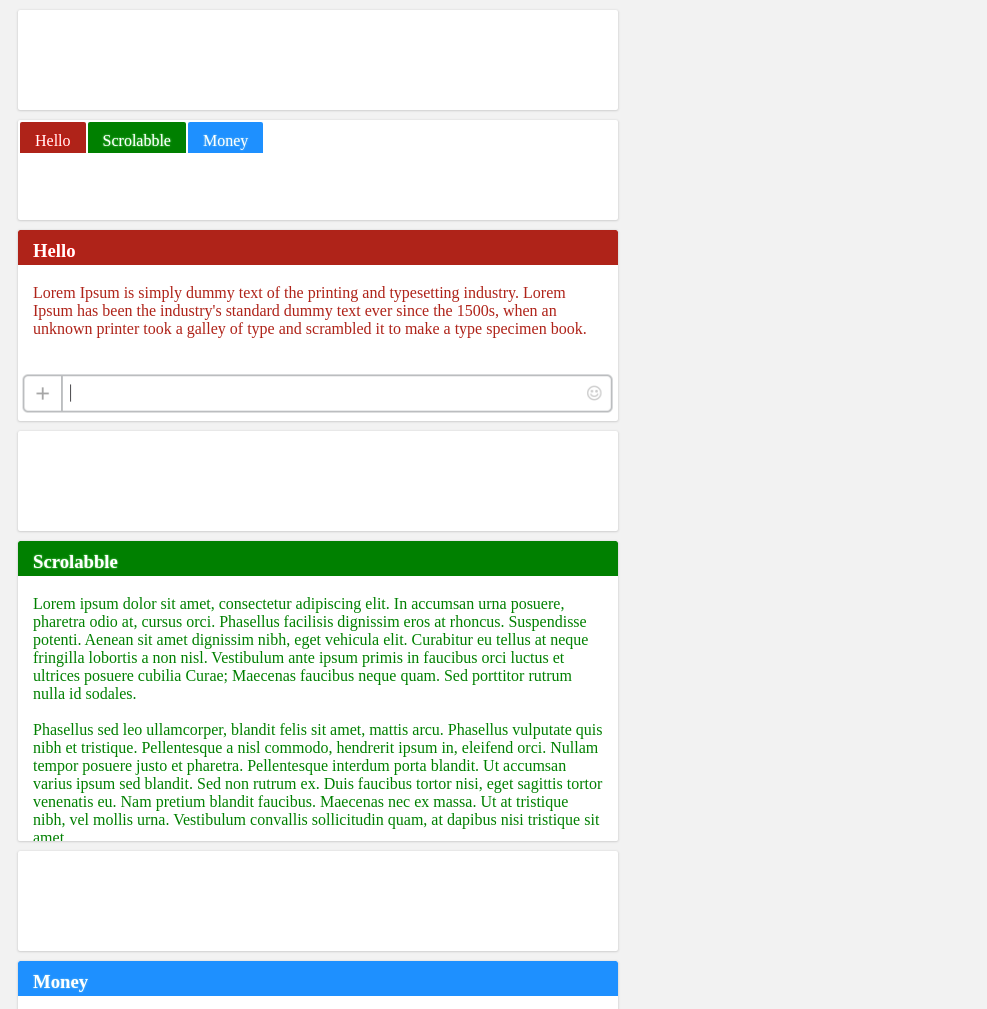
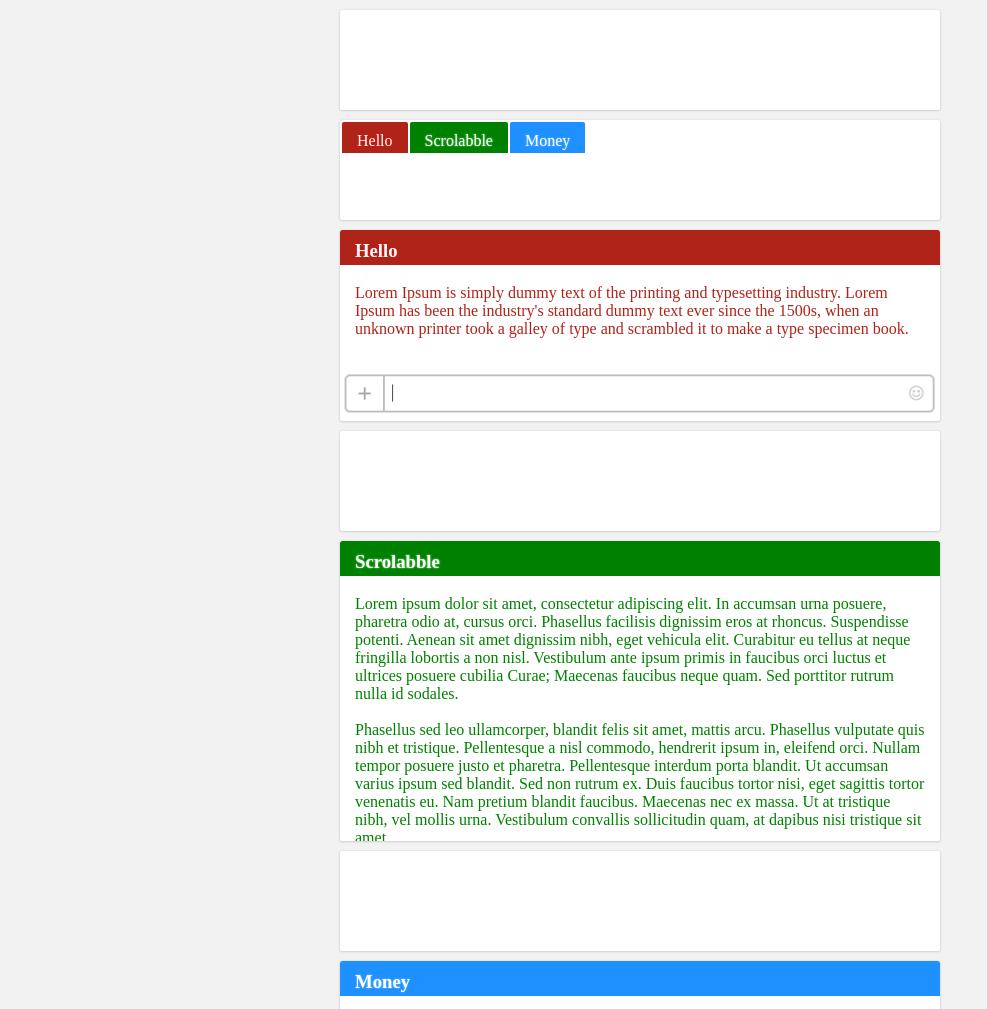
Before and after one commit to lastrebel/test4, a plain HTML site: page index.html in a window 1280 px wide. Shown: the top 1009 px of the page, without its empty margins (0-987 px from the left). Drawn offline with Linux system fonts and the light colour scheme; a web font is replaced by a local one.

Commit message:
centering whole page
in css applying on divs margin: 10px auto

```diff
--- a/index.html
+++ b/index.html
@@ -15,7 +15,7 @@ div {
     background-color: white;
     box-shadow: 0px 0.5px 2px 0.5px #cfcfcf;
     border-radius: 2px;
-    margin: 10px 10px;
+    margin: 10px auto;
     overflow: scroll;
 }
 
```
